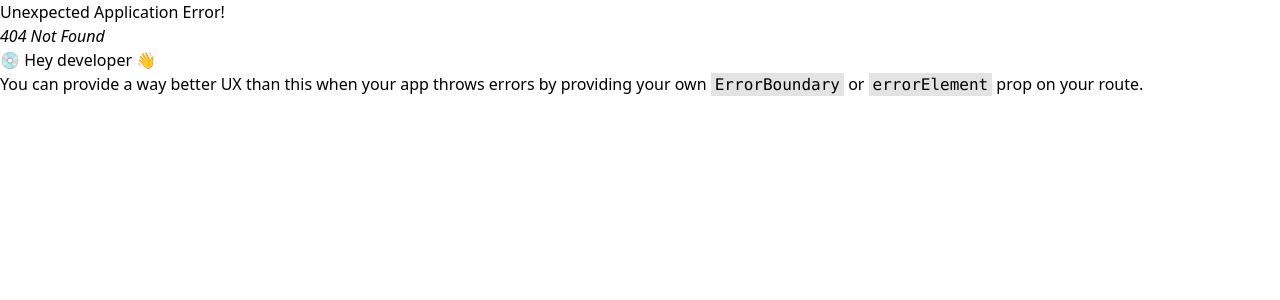
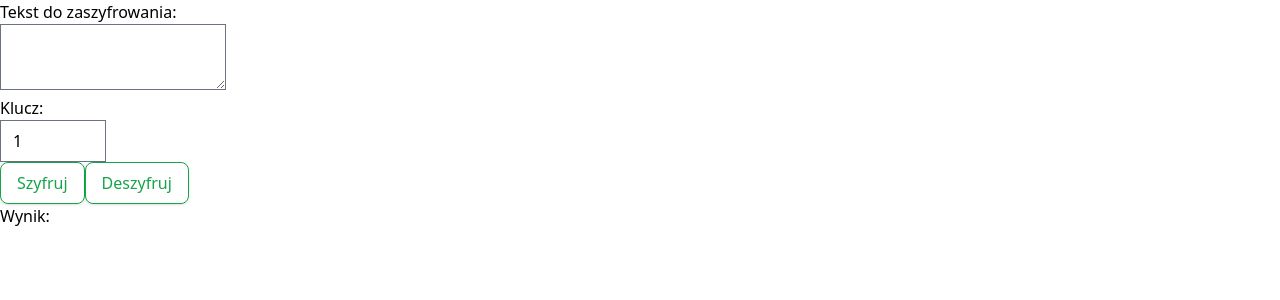
Before and after one commit to ekrzeptowski/wsei-bsi, a React (Create React App) app: page /caesar in a window 1280 px wide. Before the commit this address had no page. Shown: the top 300 px of the page. Built offline with nearby package versions, Linux system fonts and the light colour scheme.

Commit message:
Add caesar page

```diff
--- /dev/null
+++ b/src/common.js
@@ -0,0 +1 @@
+export const alphabet = "aąbcćdeęfghijklłmnńoópqrsśtuvwxyzźż";
--- /dev/null
+++ b/src/components/Button.jsx
@@ -0,0 +1,8 @@
+export const Button = ({ className = "", ...rest }) => {
+  return (
+    <button
+      className={`border-primary-600 hover:bg-primary-600 text-primary-600 hover:text-primary-50 rounded-lg border border px-4 py-2 shadow ${className}`}
+      {...rest}
+    ></button>
+  );
+};
--- /dev/null
+++ b/src/components/Label.jsx
@@ -0,0 +1,3 @@
+export const Label = ({ className = "", ...rest }) => {
+  return <label className={`block ${className}`} {...rest}></label>;
+};
--- a/src/index.js
+++ b/src/index.js
@@ -4,11 +4,16 @@ import "./index.css";
 import App from "./App";
 import reportWebVitals from "./reportWebVitals";
 import { createBrowserRouter, RouterProvider } from "react-router-dom";
+import { Caesar } from "./pages/Caesar";
 
 const router = createBrowserRouter([
   {
     path: "/",
     element: <App />,
+  },
+  {
+    path: "/caesar",
+    element: <Caesar />,
   },
 ]);
 
--- /dev/null
+++ b/src/pages/Caesar.jsx
@@ -0,0 +1,52 @@
+import { useState } from "react";
+import { Label } from "../components/Label";
+import { Button } from "../components/Button";
+import { alphabet } from "../common";
+
+function caesar(text, shift) {
+  return [...text]
+    .map((char) => {
+      const index = alphabet.indexOf(char);
+      return index === -1 ? char : alphabet[(index + shift) % alphabet.length];
+    })
+    .join("");
+}
+export const Caesar = () => {
+  const [input, setInput] = useState("");
+  const [output, setOutput] = useState("");
+  const [key, setKey] = useState(1);
+
+  const handleEncrypt = (e) => {
+    setOutput(caesar(input, key % alphabet.length));
+  };
+
+  const handleDecrypt = (e) => {
+    setOutput(caesar(input, (alphabet.length - (key % alphabet.length)) % alphabet.length));
+  };
+
+  return (
+    <>
+      <div>
+        <Label htmlFor="input">Tekst do zaszyfrowania:</Label>
+        <textarea id="input" value={input} onChange={(e) => setInput(e.target.value)} />
+
+        <Label htmlFor="key">Klucz:</Label>
+        <input
+          id="key"
+          type="number"
+          min="1"
+          max="35"
+          step="1"
+          value={key}
+          onChange={(e) => setKey(parseInt(e.target.value, 10))}
+        />
+        <div>
+          <Button onClick={handleEncrypt}>Szyfruj</Button>
+          <Button onClick={handleDecrypt}>Deszyfruj</Button>
+        </div>
+      </div>
+
+      <p>Wynik: {output}</p>
+    </>
+  );
+};
--- a/tailwind.config.js
+++ b/tailwind.config.js
@@ -1,8 +1,13 @@
 /** @type {import('tailwindcss').Config} */
+const colors = require("tailwindcss/colors");
 module.exports = {
   content: ["./src/**/*.{js,jsx,ts,tsx}"],
   theme: {
-    extend: {},
+    extend: {
+      colors: {
+        primary: colors.green,
+      },
+    },
   },
   plugins: [require("@tailwindcss/forms")],
 };
```
